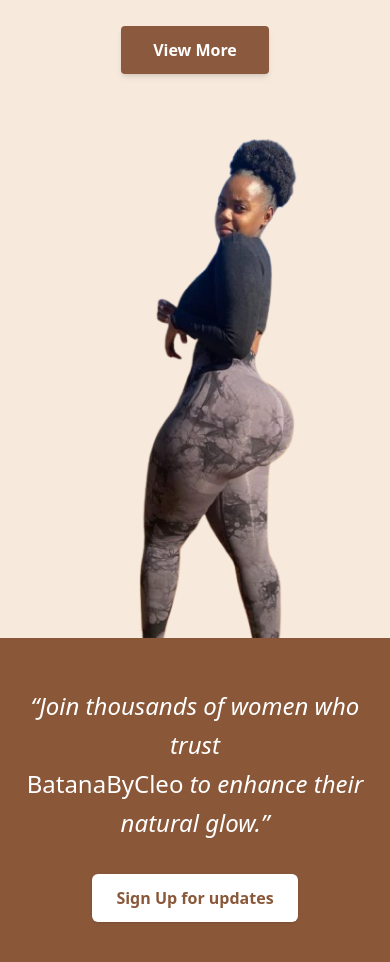
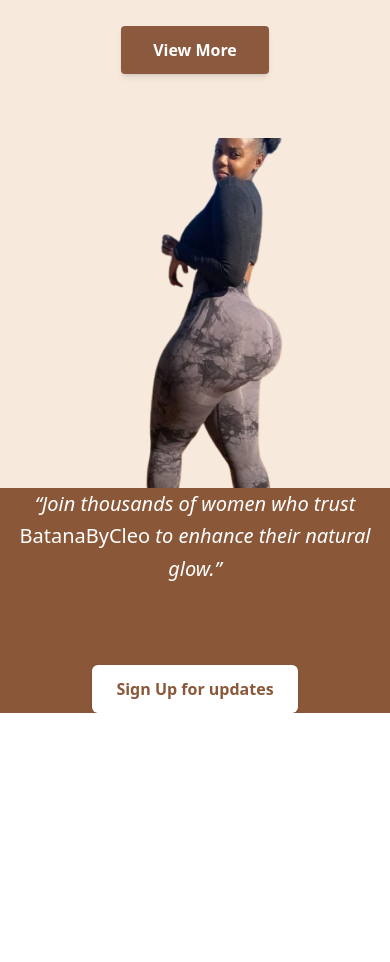
Before and after one commit to preciouskuku/Batana_by_Cleo, a React (Vite) app: page / in a window 390 px wide. Shown: the part 3660-4622 px from the top of the page. After the commit the page ends 4373 px from the top, so only its background shows below. Built offline with nearby package versions, Linux system fonts and the light colour scheme.

Commit message:
changed subscribe

```diff
--- a/index.html
+++ b/index.html
@@ -4,6 +4,11 @@
     <meta charset="UTF-8" />
     <link rel="icon" type="image/svg+xml" href="/vite.svg" />
     <meta name="viewport" content="width=device-width, initial-scale=1.0" />
+    <link
+  href="https://fonts.googleapis.com/css2?family=Poppins:wght@300;400;500;600&display=swap"
+  rel="stylesheet"
+/>
+
     <title>batana-by-cleo</title>
   </head>
   <body>
--- a/src/copmonents/Subscribe.jsx
+++ b/src/copmonents/Subscribe.jsx
@@ -4,23 +4,24 @@ const CallToAction = () => {
   return (
     <section className="flex flex-col md:flex-row items-center justify-between bg-[#F7E9DC] md:h-[300px] w-full overflow-hidden">
       {/* Left side - Image */}
-      <div className="md:w-1/2 w-full bg-[#F7E9DC] flex justify-center items-center md:h-[300px] overflow-hidden">
+      <div className="w-full md:w-1/2 flex justify-center items-center overflow-hidden">
         <img
           src="/gli.png"
           alt="Model"
-          className="object-cover h-[500px] w-full transform scale-100 hover:scale-105 transition-transform duration-700 ease-in-out"
+          className="object-cover w-full h-[350px] md:h-[300px] transform scale-100 hover:scale-105 transition-transform duration-700 ease-in-out"
         />
       </div>
 
       {/* Right side - Text */}
-      <div className="bg-[#8A5839] md:w-1/2 w-full text-center md:text-left px-6 md:px-20 py-12 md:py-0 text-white md:h-[300px] ">
-        <p className="text-2xl md:text-3xl italic font-light leading-relaxed">
+      <div className="bg-[#8A5839] w-full md:w-1/2 text-center md:text-left  md:px-5 py-0 md:py-0 text-white flex flex-col justify-center items-center md:items-start md:h-[300px]">
+        <p className="text-xl md:text-3xl italic font-light leading-relaxed">
           “Join thousands of women who trust
           <br />
           <span className="font-medium not-italic">BatanaByCleo</span> to
-          enhance their natural glow.”
+          enhance their natural
+          <br /> glow.”
         </p>
-        <button className="mt-8 bg-white text-[#8A5839] font-semibold py-3 px-6 rounded-md shadow-sm hover:bg-[#f5f5f5] transition-all">
+        <button className="mt-20 bg-white text-[#8A5839] font-semibold py-3 px-6 rounded-md shadow-sm hover:bg-[#f5f5f5] transition-all">
           Sign Up for updates
         </button>
       </div>
```
